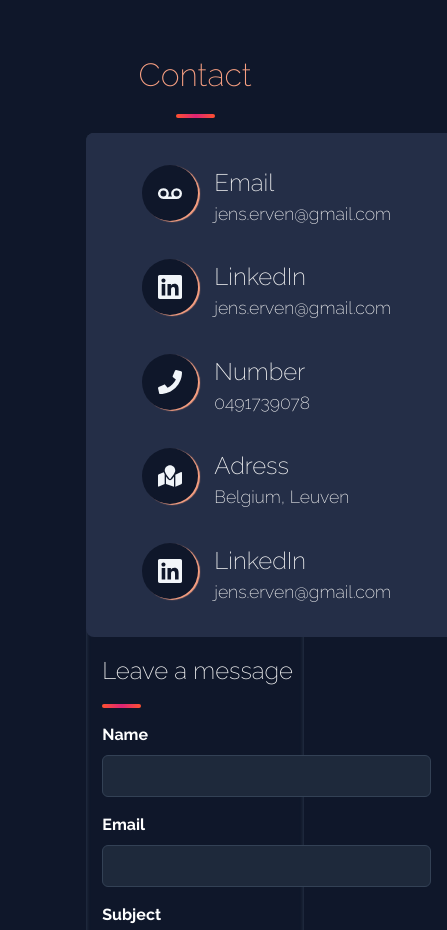
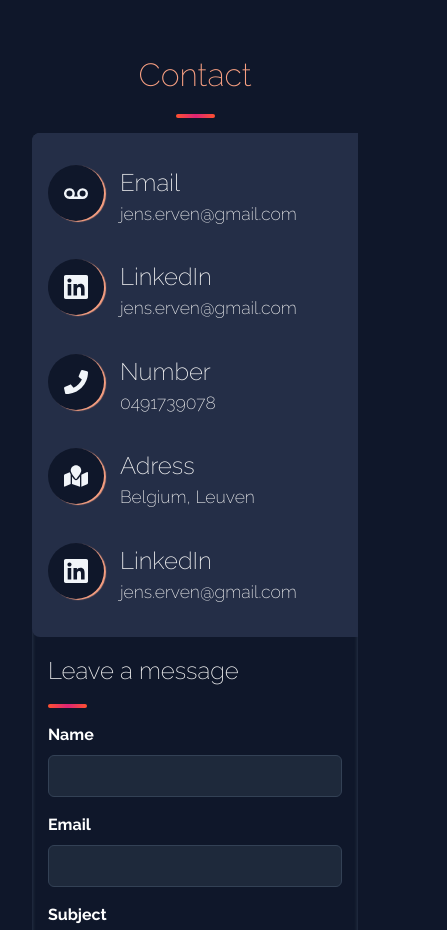
Before and after one commit to JensErven/jenserven-portfolio-website, a Next.js app: page / in a window 390 px wide. Shown: the part 6060-6990 px from the top of the page, 447 px wide, since content can reach past the window. Built offline with nearby package versions, Linux system fonts and the light colour scheme.

Commit message:
fixing responsiveness of contactform

```diff
--- a/src/components/Contact.tsx
+++ b/src/components/Contact.tsx
@@ -17,9 +17,9 @@ const Contact = () => {
       <h3>Contact</h3>
 
       <div className="underline-div"></div>
-      <div className="rounded-lg  grid sm:grid-cols-1 md:grid-cols-2 w-2/3 shadow-inner shadow-slate-700">
+      <div className="rounded-lg  grid sm:grid-cols-1 md:grid-cols-2   shadow-inner shadow-slate-700 w-full lg:w-2/3">
         <div
-          className="flex flex-col gap-y-8 justify-center px-14 sm:px-5 gap-14 py-8 rounded-bl-lg rounded-tl-lg"
+          className="flex flex-col gap-y-8 justify-center px-4 gap-14 py-8 rounded-bl-lg rounded-tl-lg"
           style={{ backgroundColor: "#242e47" }}
         >
           <div className="flex flex-row gap-y-4 gap-x-4">
```
